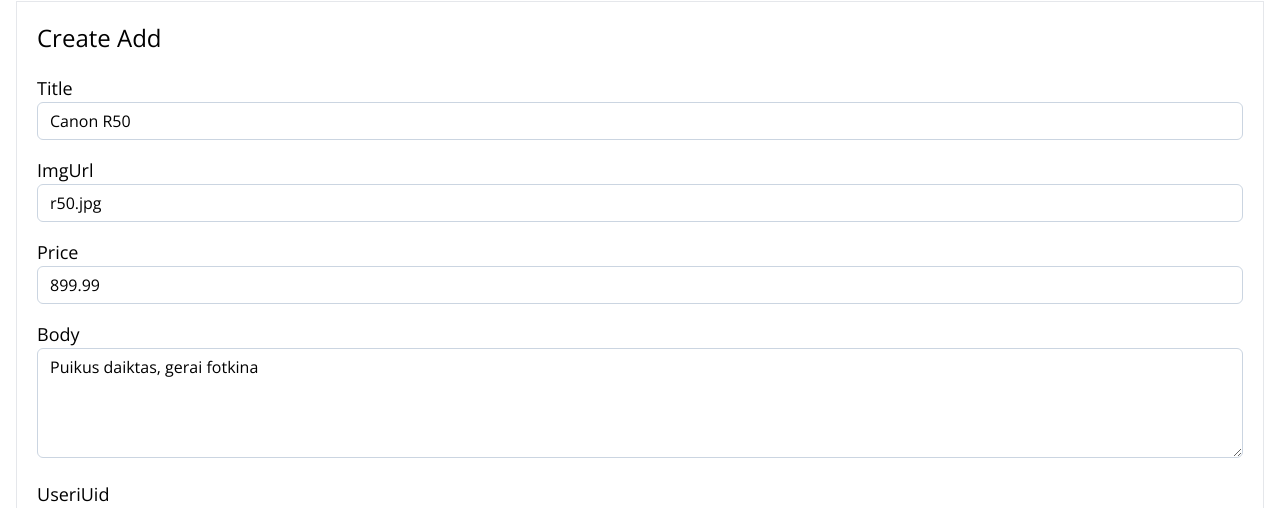
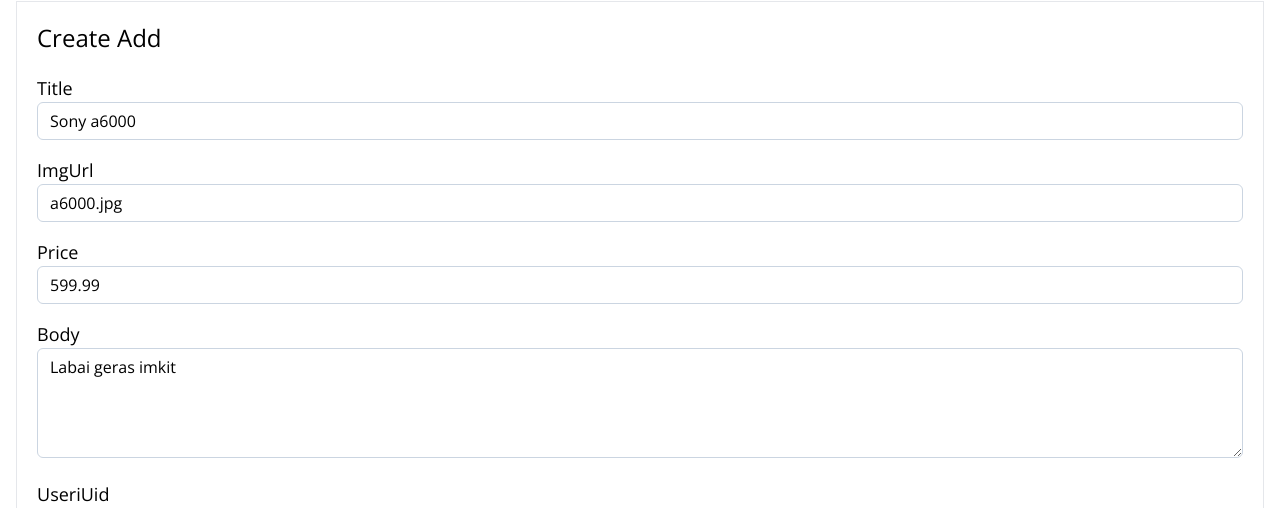
Before and after one commit to MariusCodeAcademy/type19-24_react_firebase_intro, a React (Vite) app: page /listings in a window 1280 px wide. Shown: the part 185-693 px from the top of the page. Built offline with nearby package versions, Linux system fonts and the light colour scheme; no server answers; the database is empty; sample sign-in values are in the browser's storage.

Commit message:
update be refetch

```diff
--- a/src/components/listings/AddListing.jsx
+++ b/src/components/listings/AddListing.jsx
@@ -21,10 +21,10 @@
 const AddListing = ({ onNewListing }) => {
   const formik = useFormik({
     initialValues: {
-      title: 'Canon R50',
-      body: 'Puikus daiktas, gerai fotkina',
-      imgUrl: 'r50.jpg',
-      price: 899.99,
+      title: 'Sony a6000',
+      body: 'Labai geras imkit',
+      imgUrl: 'a6000.jpg',
+      price: 599.99,
       isArichived: false,
       useriUid: 123,
     },
@@ -34,7 +34,10 @@
       createDocumentFire(finalValues).then((idOrFalse) => {
         if (idOrFalse !== false) {
           // atnaujinti sarasa
-          onNewListing();
+          onNewListing({
+            id: idOrFalse,
+            ...finalValues,
+          });
         }
       });
       // atnaujinti sarasa
--- a/src/pages/ListsPage.jsx
+++ b/src/pages/ListsPage.jsx
@@ -6,6 +6,12 @@
 
 const ListsPage = () => {
   const [listingsArr, setListingsArr] = useState([]);
+
+  const handleNewListing = (newLObj) => {
+    // naujas objektas
+    console.log('newLObj ===', newLObj);
+    setListingsArr([newLObj, ...listingsArr]);
+  };
 
   const getListingsFire = async () => {
     // TODO: pasidaryti pagalbine funkcija
@@ -38,7 +44,7 @@
       <h1 className='text-3xl font-bold underline my-5'>Skelbimu lenta</h1>
       <p className=''>Welcome to out store</p>
       {/* ikelti Listings list */}
-      <AddListing onNewListing={getListingsFire} />
+      <AddListing onNewListing={handleNewListing} />
       <ListingsList list={listingsArr} />
     </div>
   );
```
Also changed, not shown: 1 other file (tests, documents, lock files or other folders).
